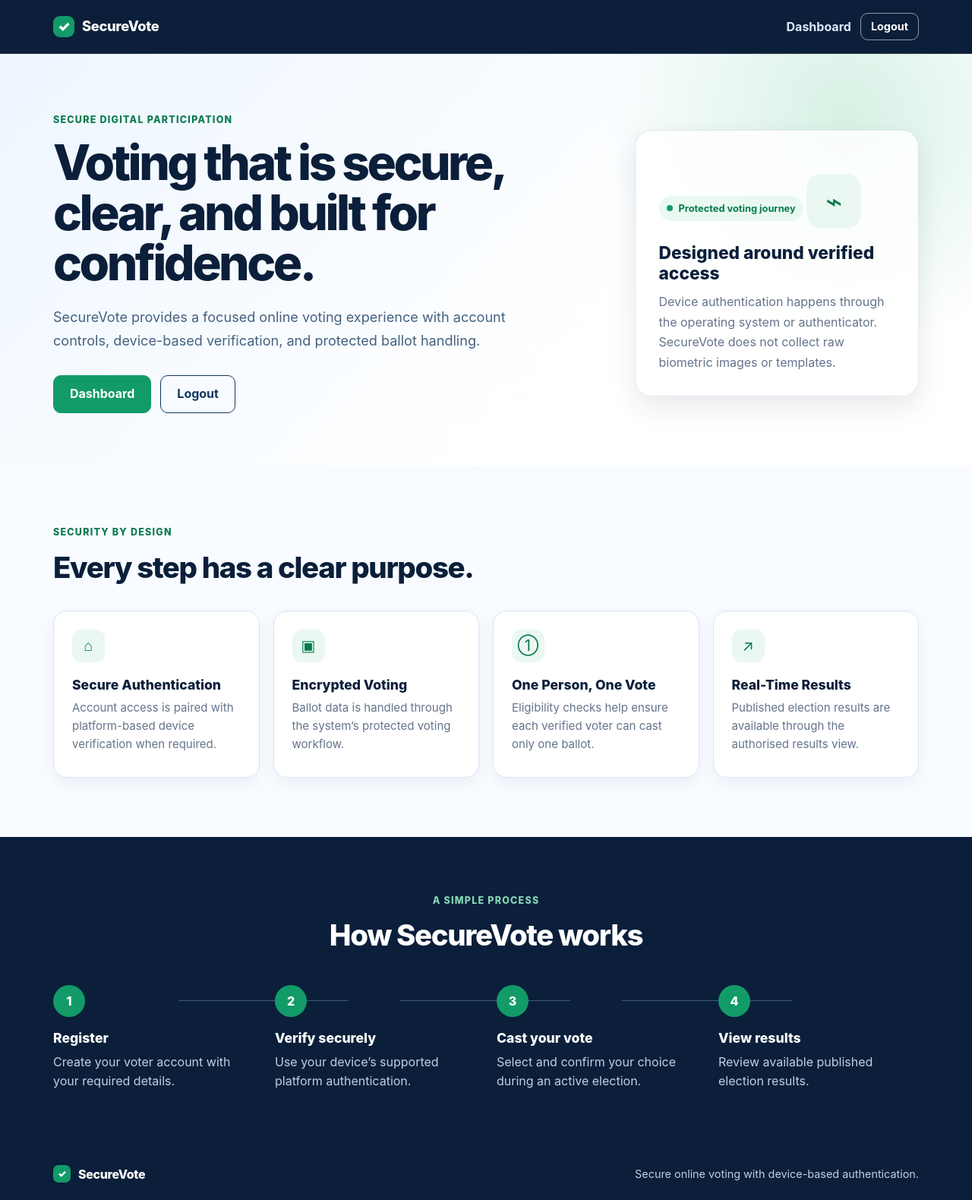
After one commit to tlounuzy-dot/OnlineVotingSystem, a Django app: page / in a window 1280 px wide. The commit adds this page. Shown: the whole page at 76% size. Run offline with Django 5.2, Linux system fonts and the light colour scheme; the visitor is signed in with stand-in values (Sample User, id 1); parts of the project's set-up code (start-up, migrations or seed data) failed here and were passed over.

Commit message:
Add SecureVote home page and style authentication flow

```diff
--- /dev/null
+++ b/accounts/templates/accounts/home.html
@@ -0,0 +1,64 @@
+{% extends "base.html" %}
+
+{% block title %}SecureVote | Secure online voting{% endblock %}
+{% block body_class %}home-body{% endblock %}
+
+{% block content %}
+<section class="hero-section">
+    <div class="page-container hero-grid">
+        <div class="hero-copy">
+            <span class="eyebrow">Secure digital participation</span>
+            <h1>Voting that is secure, clear, and built for confidence.</h1>
+            <p class="hero-lead">SecureVote provides a focused online voting experience with account controls, device-based verification, and protected ballot handling.</p>
+            <div class="hero-actions">
+                {% if user.is_authenticated %}
+                    <a class="button button-large" href="{% url dashboard_url %}">Dashboard</a>
+                    <form method="post" action="{% url 'accounts:logout' %}">
+                        {% csrf_token %}
+                        <button class="button button-outline button-large" type="submit">Logout</button>
+                    </form>
+                {% else %}
+                    <a class="button button-large" href="{% url 'accounts:login' %}">Login securely</a>
+                    <a class="button button-outline button-large" href="{% url 'accounts:register' %}">Register as a voter</a>
+                {% endif %}
+            </div>
+        </div>
+        <aside class="hero-panel" aria-label="SecureVote security summary">
+            <div class="secure-indicator"><span class="status-dot"></span>Protected voting journey</div>
+            <div class="hero-icon" aria-hidden="true">⌁</div>
+            <h2>Designed around verified access</h2>
+            <p>Device authentication happens through the operating system or authenticator. SecureVote does not collect raw biometric images or templates.</p>
+        </aside>
+    </div>
+</section>
+
+<section class="section-space">
+    <div class="page-container">
+        <div class="section-heading">
+            <span class="eyebrow">Security by design</span>
+            <h2>Every step has a clear purpose.</h2>
+        </div>
+        <div class="feature-grid">
+            <article class="info-card"><span class="card-icon" aria-hidden="true">⌂</span><h3>Secure Authentication</h3><p>Account access is paired with platform-based device verification when required.</p></article>
+            <article class="info-card"><span class="card-icon" aria-hidden="true">▣</span><h3>Encrypted Voting</h3><p>Ballot data is handled through the system’s protected voting workflow.</p></article>
+            <article class="info-card"><span class="card-icon" aria-hidden="true">①</span><h3>One Person, One Vote</h3><p>Eligibility checks help ensure each verified voter can cast only one ballot.</p></article>
+            <article class="info-card"><span class="card-icon" aria-hidden="true">↗</span><h3>Real-Time Results</h3><p>Published election results are available through the authorised results view.</p></article>
+        </div>
+    </div>
+</section>
+
+<section class="how-section">
+    <div class="page-container">
+        <div class="section-heading centered-heading">
+            <span class="eyebrow">A simple process</span>
+            <h2>How SecureVote works</h2>
+        </div>
+        <ol class="steps-grid">
+            <li><span class="step-number">1</span><h3>Register</h3><p>Create your voter account with your required details.</p></li>
+            <li><span class="step-number">2</span><h3>Verify securely</h3><p>Use your device’s supported platform authentication.</p></li>
+            <li><span class="step-number">3</span><h3>Cast your vote</h3><p>Select and confirm your choice during an active election.</p></li>
+            <li><span class="step-number">4</span><h3>View results</h3><p>Review available published election results.</p></li>
+        </ol>
+    </div>
+</section>
+{% endblock %}
--- a/accounts/views.py
+++ b/accounts/views.py
@@ -39,6 +39,20 @@ def register(request):
 
 def registration_success(request):
     return render(request, "accounts/registration_success.html")
+
+
+def home(request):
+    """Render the public landing page without changing authentication state."""
+    if request.user.is_authenticated:
+        if request.user.is_staff or request.user.role.name == "Admin":
+            dashboard_url = "elections:dashboard"
+        else:
+            # The biometric entry view keeps the existing server-side WebAuthn
+            # gate in place and redirects verified voters to their dashboard.
+            dashboard_url = "accounts:biometric_entry"
+    else:
+        dashboard_url = None
+    return render(request, "accounts/home.html", {"dashboard_url": dashboard_url})
 
 
 def get_client_ip(request):
--- a/online_voting_system/urls.py
+++ b/online_voting_system/urls.py
@@ -17,7 +17,10 @@ Including another URLconf
 from django.contrib import admin
 from django.urls import include, path
 
+from accounts import views as account_views
+
 urlpatterns = [
+    path('', account_views.home, name='home'),
     path('', include('accounts.urls')),
     path('', include('elections.urls')),
     path('', include('voting.urls')),
--- /dev/null
+++ b/static/css/site.css
@@ -0,0 +1,107 @@
+:root {
+    --navy: #0b1f3a;
+    --navy-2: #12365f;
+    --blue-soft: #eef6ff;
+    --blue-border: #d6e5f5;
+    --ink: #172b4d;
+    --muted: #64748b;
+    --green: #129b68;
+    --green-dark: #087a50;
+    --white: #ffffff;
+    --shadow: 0 14px 36px rgba(12, 39, 72, .10);
+}
+
+* { box-sizing: border-box; }
+body.app-body { min-height: 100vh; margin: 0; color: var(--ink); background: #f8fbff; font-family: Inter, ui-sans-serif, system-ui, -apple-system, "Segoe UI", sans-serif; }
+.page-container { width: min(1140px, calc(100% - 40px)); margin: 0 auto; }
+.site-main { min-height: calc(100vh - 146px); }
+.site-nav { background: var(--navy); border-bottom: 1px solid rgba(255,255,255,.12); }
+.nav-content { min-height: 70px; display: flex; align-items: center; justify-content: space-between; gap: 20px; }
+.brand { color: var(--white); display: inline-flex; align-items: center; gap: 10px; font-size: 1.15rem; font-weight: 800; letter-spacing: -.02em; text-decoration: none; }
+.brand:hover { color: var(--white); }
+.brand-mark { width: 28px; height: 28px; display: inline-grid; place-items: center; border-radius: 9px; background: var(--green); color: var(--white); font-weight: 900; }
+.nav-actions { display: flex; align-items: center; gap: 12px; }
+.nav-actions form, .hero-actions form { margin: 0; }
+.nav-link { color: #dbeafe; font-weight: 650; text-decoration: none; }
+.nav-link:hover { color: var(--white); }
+.button { display: inline-flex; min-height: 42px; align-items: center; justify-content: center; padding: 10px 17px; border: 1px solid var(--green); border-radius: 10px; background: var(--green); color: var(--white); font-weight: 750; line-height: 1.2; text-decoration: none; cursor: pointer; transition: transform .15s ease, background .15s ease, box-shadow .15s ease; }
+.button:hover { background: var(--green-dark); border-color: var(--green-dark); color: var(--white); box-shadow: 0 8px 18px rgba(18,155,104,.20); transform: translateY(-1px); }
+.button:focus-visible, .nav-link:focus-visible, a:focus-visible, input:focus-visible, textarea:focus-visible, select:focus-visible { outline: 3px solid #8bc4ff; outline-offset: 2px; }
+.button-small { min-height: 36px; padding: 7px 13px; font-size: .9rem; }
+.button-large { min-height: 50px; padding: 13px 21px; }
+.button-ghost { background: transparent; border-color: rgba(255,255,255,.55); }
+.button-ghost:hover { background: rgba(255,255,255,.11); border-color: var(--white); }
+.button-outline { background: transparent; border-color: var(--navy-2); color: var(--navy-2); }
+.button-outline:hover { background: var(--blue-soft); border-color: var(--navy-2); color: var(--navy); }
+.site-footer { padding: 22px 0; color: #bfd0e7; background: var(--navy); font-size: .9rem; }
+.footer-content { display: flex; align-items: center; justify-content: space-between; gap: 18px; }
+.brand-footer { font-size: 1rem; }
+.brand-footer .brand-mark { width: 23px; height: 23px; border-radius: 7px; font-size: .8rem; }
+.message-stack { padding-top: 20px; }
+.alert { border: 1px solid var(--blue-border); border-radius: 12px; padding: 13px 16px; box-shadow: 0 4px 14px rgba(12,39,72,.05); }
+.alert-success { background: #ecfdf5; border-color: #a7ead0; color: #086443; }
+.alert-danger, .alert-error { background: #fff4f4; border-color: #ffd0d0; color: #a22b2b; }
+.alert-warning { background: #fffbeb; border-color: #f8dfa0; color: #805b00; }
+.alert-info { background: var(--blue-soft); color: var(--navy-2); }
+
+.hero-section { overflow: hidden; padding: 78px 0 70px; background: radial-gradient(circle at 87% 15%, #d7f1e5 0, transparent 26%), linear-gradient(135deg, #edf6ff, #ffffff 65%); }
+.hero-grid { display: grid; grid-template-columns: minmax(0, 1.3fr) minmax(290px, .7fr); align-items: center; gap: 70px; }
+.eyebrow { color: var(--green-dark); display: block; margin-bottom: 13px; font-size: .78rem; font-weight: 850; letter-spacing: .10em; text-transform: uppercase; }
+.hero-copy h1 { max-width: 750px; margin: 0; color: var(--navy); font-size: clamp(2.35rem, 5vw, 4.35rem); font-weight: 850; letter-spacing: -.055em; line-height: 1.03; }
+.hero-lead { max-width: 650px; margin: 24px 0 0; color: #45617f; font-size: 1.13rem; line-height: 1.7; }
+.hero-actions { display: flex; flex-wrap: wrap; gap: 12px; margin-top: 30px; }
+.hero-panel { padding: 31px; border: 1px solid rgba(18,54,95,.12); border-radius: 22px; background: rgba(255,255,255,.84); box-shadow: var(--shadow); }
+.secure-indicator { display: inline-flex; align-items: center; gap: 8px; padding: 7px 10px; border-radius: 999px; background: #e9f9f1; color: var(--green-dark); font-size: .8rem; font-weight: 750; }
+.status-dot { width: 8px; height: 8px; border-radius: 50%; background: var(--green); }
+.hero-icon, .card-icon { display: inline-grid; place-items: center; color: var(--green-dark); background: #eaf8f1; }
+.hero-icon { width: 72px; height: 72px; margin: 26px 0 18px; border-radius: 20px; font-size: 2.3rem; }
+.hero-panel h2 { margin: 0; color: var(--navy); font-size: 1.42rem; font-weight: 800; }
+.hero-panel p { margin: 11px 0 0; color: var(--muted); line-height: 1.65; }
+.section-space { padding: 78px 0; }
+.section-heading h2 { margin: 0; color: var(--navy); font-size: clamp(1.8rem, 3vw, 2.5rem); font-weight: 820; letter-spacing: -.035em; }
+.feature-grid { display: grid; grid-template-columns: repeat(4, minmax(0, 1fr)); gap: 18px; margin-top: 34px; }
+.info-card, .auth-card, .panel-card { border: 1px solid var(--blue-border); border-radius: 18px; background: var(--white); box-shadow: 0 8px 22px rgba(12,39,72,.05); }
+.info-card { min-height: 220px; padding: 24px; }
+.card-icon { width: 43px; height: 43px; border-radius: 12px; font-size: 1.25rem; }
+.info-card h3 { margin: 19px 0 8px; color: var(--navy); font-size: 1.1rem; font-weight: 800; }
+.info-card p { margin: 0; color: var(--muted); font-size: .94rem; line-height: 1.6; }
+.how-section { padding: 75px 0; background: var(--navy); }
+.how-section .eyebrow { color: #86d8b6; }
+.how-section h2 { color: var(--white); }
+.centered-heading { text-align: center; }
+.steps-grid { display: grid; grid-template-columns: repeat(4, minmax(0, 1fr)); gap: 28px; margin: 43px 0 0; padding: 0; list-style: none; }
+.steps-grid li { position: relative; color: #bdd0e7; }
+.steps-grid li:not(:last-child)::after { position: absolute; top: 20px; left: calc(50% + 33px); width: calc(100% - 40px); border-top: 1px solid #3a5b81; content: ""; }
+.step-number { position: relative; z-index: 1; display: inline-grid; width: 42px; height: 42px; place-items: center; border-radius: 50%; background: var(--green); color: var(--white); font-weight: 850; }
+.steps-grid h3 { margin: 17px 0 8px; color: var(--white); font-size: 1.1rem; font-weight: 780; }
+.steps-grid p { margin: 0; line-height: 1.6; }
+
+.auth-page { display: grid; min-height: calc(100vh - 146px); place-items: center; padding: 54px 0; background: linear-gradient(135deg, #edf6ff, #f9fcff 52%, #eefaf5); }
+.auth-shell { width: min(100%, 570px); }
+.auth-card { padding: clamp(25px, 5vw, 42px); }
+.auth-card-wide { width: min(100%, 850px); }
+.auth-icon { display: inline-grid; width: 52px; height: 52px; place-items: center; border-radius: 15px; background: #eaf8f1; color: var(--green-dark); font-size: 1.5rem; }
+.auth-card h1 { margin: 19px 0 9px; color: var(--navy); font-size: clamp(1.75rem, 4vw, 2.25rem); font-weight: 820; letter-spacing: -.035em; }
+.auth-card > p, .auth-intro { color: var(--muted); line-height: 1.65; }
+.auth-form { margin-top: 27px; }
+.field-group { margin-bottom: 18px; }
+.field-group label { display: inline-block; margin-bottom: 7px; color: var(--ink); font-size: .93rem; font-weight: 760; }
+.field-group input, .field-group textarea, .field-group select { width: 100%; border: 1px solid #c9d9e9; border-radius: 10px; padding: 11px 12px; background: var(--white); color: var(--ink); line-height: 1.35; }
+.field-group textarea { resize: vertical; }
+.field-group input:focus, .field-group textarea:focus, .field-group select:focus { border-color: #579bda; box-shadow: 0 0 0 3px rgba(87,155,218,.16); outline: 0; }
+.field-error, .form-errors { display: block; margin-top: 6px; color: #b42318; font-size: .87rem; }
+.form-errors ul, .field-error ul { margin: 0; padding-left: 18px; }
+.form-submit { width: 100%; margin-top: 8px; }
+.auth-links { margin: 23px 0 0; color: var(--muted); text-align: center; }
+.auth-links a { color: var(--navy-2); font-weight: 750; }
+.security-note { display: flex; gap: 10px; margin-top: 22px; padding: 13px; border-radius: 11px; background: var(--blue-soft); color: #395d83; font-size: .9rem; line-height: 1.5; }
+.status-panel { margin-top: 25px; padding: 17px; border: 1px solid var(--blue-border); border-radius: 13px; background: #f8fbff; color: var(--ink); }
+.status-panel p { margin: 0; }
+.status-panel .button { margin-top: 15px; }
+.success-mark { display: inline-grid; width: 62px; height: 62px; place-items: center; border-radius: 50%; background: #eaf8f1; color: var(--green-dark); font-size: 1.9rem; font-weight: 900; }
+.key-points { margin: 22px 0 0; padding: 0; list-style: none; color: var(--muted); }
+.key-points li { margin: 9px 0; padding-left: 22px; position: relative; }
+.key-points li::before { position: absolute; left: 0; color: var(--green); content: "✓"; font-weight: 900; }
+
+@media (max-width: 900px) { .hero-grid { grid-template-columns: 1fr; gap: 38px; } .feature-grid, .steps-grid { grid-template-columns: repeat(2, minmax(0, 1fr)); } .steps-grid li:nth-child(2)::after { display: none; } }
+@media (max-width: 600px) { .page-container { width: min(100% - 28px, 1140px); } .nav-content { min-height: 64px; } .nav-link { display: none; } .brand { font-size: 1.05rem; } .site-footer, .footer-content { text-align: center; } .footer-content { flex-direction: column; } .hero-section { padding: 48px 0; } .hero-actions, .hero-actions .button, .hero-actions form { width: 100%; } .feature-grid, .steps-grid { grid-template-columns: 1fr; } .steps-grid { gap: 26px; } .steps-grid li::after { display: none; } .section-space, .how-section { padding: 55px 0; } .auth-page { padding: 30px 0; } }
--- a/templates/base.html
+++ b/templates/base.html
@@ -1 +1,55 @@
-<!doctype html><html lang="en"><head><meta charset="utf-8"><meta name="viewport" content="width=device-width,initial-scale=1"><title>{% block title %}Online Voting System{% endblock %}</title><link href="https://cdn.jsdelivr.net/npm/bootstrap@5.3.3/dist/css/bootstrap.min.css" rel="stylesheet"></head><body class="bg-light"><nav class="navbar navbar-dark bg-primary"><div class="container"><a class="navbar-brand" href="/">Online Voting System</a>{% if user.is_authenticated %}<form method="post" action="{% url 'accounts:logout' %}">{% csrf_token %}<button class="btn btn-outline-light btn-sm">Logout</button></form>{% endif %}</div></nav><main class="container py-4">{% for message in messages %}<div class="alert alert-{{ message.tags|default:'info' }}">{{ message }}</div>{% endfor %}{% block content %}{% endblock %}</main>{% block scripts %}{% endblock %}</body></html>
+{% load static %}
+<!doctype html>
+<html lang="en">
+<head>
+    <meta charset="utf-8">
+    <meta name="viewport" content="width=device-width, initial-scale=1">
+    <title>{% block title %}SecureVote{% endblock %}</title>
+    <link href="https://cdn.jsdelivr.net/npm/bootstrap@5.3.3/dist/css/bootstrap.min.css" rel="stylesheet">
+    <link rel="stylesheet" href="{% static 'css/site.css' %}">
+    {% block extra_head %}{% endblock %}
+</head>
+<body class="app-body {% block body_class %}{% endblock %}">
+    <nav class="site-nav" aria-label="Primary navigation">
+        <div class="page-container nav-content">
+            <a class="brand" href="{% url 'home' %}" aria-label="SecureVote home">
+                <span class="brand-mark" aria-hidden="true">✓</span>
+                <span>SecureVote</span>
+            </a>
+            <div class="nav-actions">
+                {% if user.is_authenticated %}
+                    {% if user.is_staff or user.role.name == 'Admin' %}
+                        <a class="nav-link" href="{% url 'elections:dashboard' %}">Dashboard</a>
+                    {% else %}
+                        <a class="nav-link" href="{% url 'accounts:biometric_entry' %}">Dashboard</a>
+                    {% endif %}
+                    <form method="post" action="{% url 'accounts:logout' %}">
+                        {% csrf_token %}
+                        <button class="button button-ghost button-small" type="submit">Logout</button>
+                    </form>
+                {% else %}
+                    <a class="nav-link" href="{% url 'accounts:login' %}">Login</a>
+                    <a class="button button-small" href="{% url 'accounts:register' %}">Register</a>
+                {% endif %}
+            </div>
+        </div>
+    </nav>
+    <main class="site-main">
+        {% if messages %}
+            <div class="page-container message-stack">
+                {% for message in messages %}
+                    <div class="alert alert-{{ message.tags|default:'info' }}" role="alert">{{ message }}</div>
+                {% endfor %}
+            </div>
+        {% endif %}
+        {% block content %}{% endblock %}
+    </main>
+    <footer class="site-footer">
+        <div class="page-container footer-content">
+            <span class="brand brand-footer"><span class="brand-mark" aria-hidden="true">✓</span>SecureVote</span>
+            <span>Secure online voting with device-based authentication.</span>
+        </div>
+    </footer>
+    {% block scripts %}{% endblock %}
+</body>
+</html>
```
Also changed, not shown: accounts/templates/accounts/biometric_entry.html (+17 -15 lines), accounts/templates/accounts/biometric_registration.html (+10 -6 lines), accounts/templates/accounts/login.html (+17 -23 lines), accounts/templates/accounts/register.html (+17 -24 lines), accounts/templates/accounts/registration_success.html (+11 -14 lines), accounts/templates/accounts/webauthn_authentication.html (+14 -5 lines).
